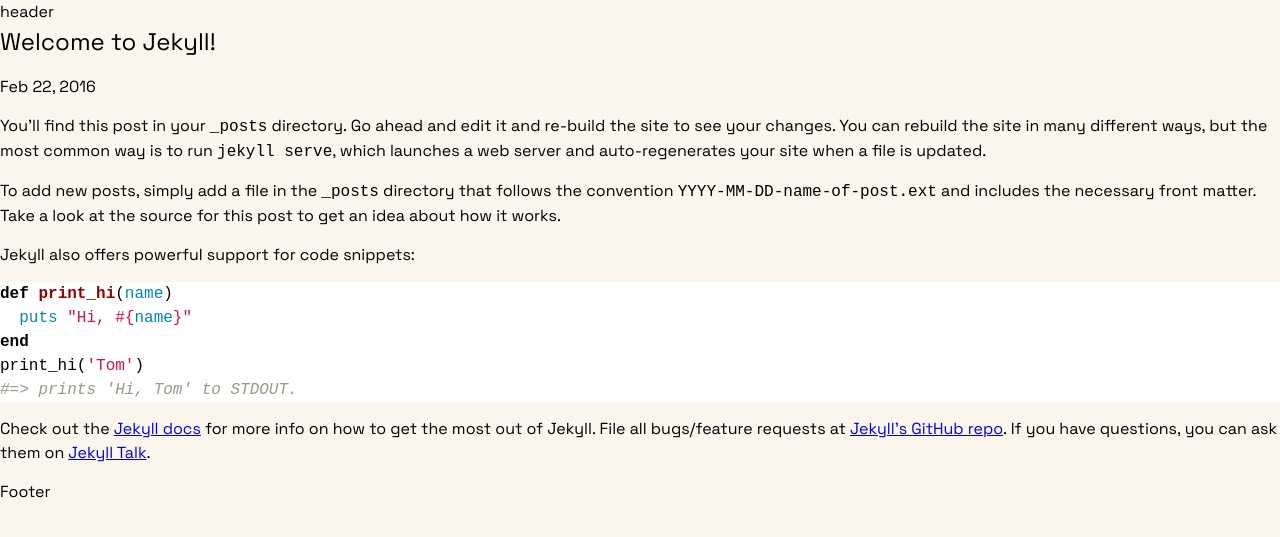
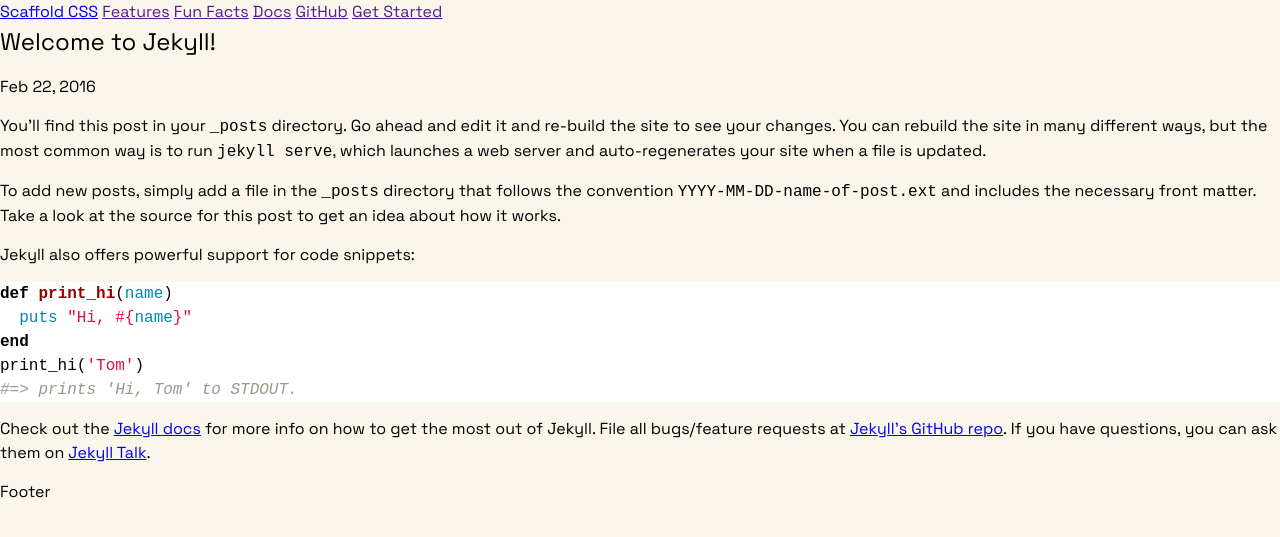
Before and after one commit to naher94/scaffoldcss, a Jekyll site: the page built from _posts/2016-02-22-welcome-to-jekyll.markdown, in a window 1280 px wide. Shown: the top 537 px of the page. Built offline with Jekyll 4.4.1, drawn with Linux system fonts in a browser that asks for light colours.

Commit message:
Content Updates

```diff
--- a/_includes/header.html
+++ b/_includes/header.html
@@ -1,5 +1,11 @@
-<header class="site-header">
+<header>
 
-  header
+  <a href="#">Scaffold CSS</a>
+  <a href="">Features</a>
+  <a href="">Fun Facts</a>
+  <a href="">Docs</a>
+  <a href="">GitHub</a>
+
+  <a href="" class="button">Get Started</a>
 
 </header>
```
Also changed, not shown: index.html (+7 -2 lines).
